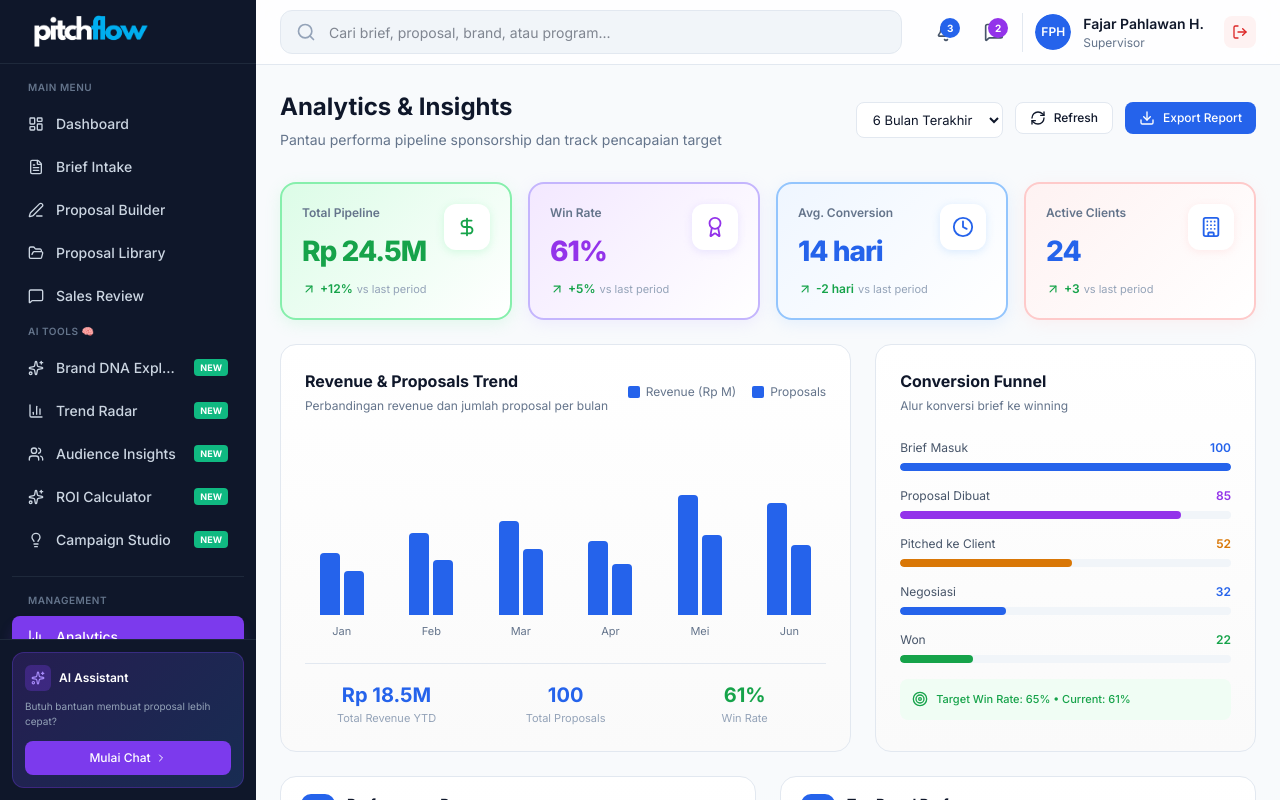
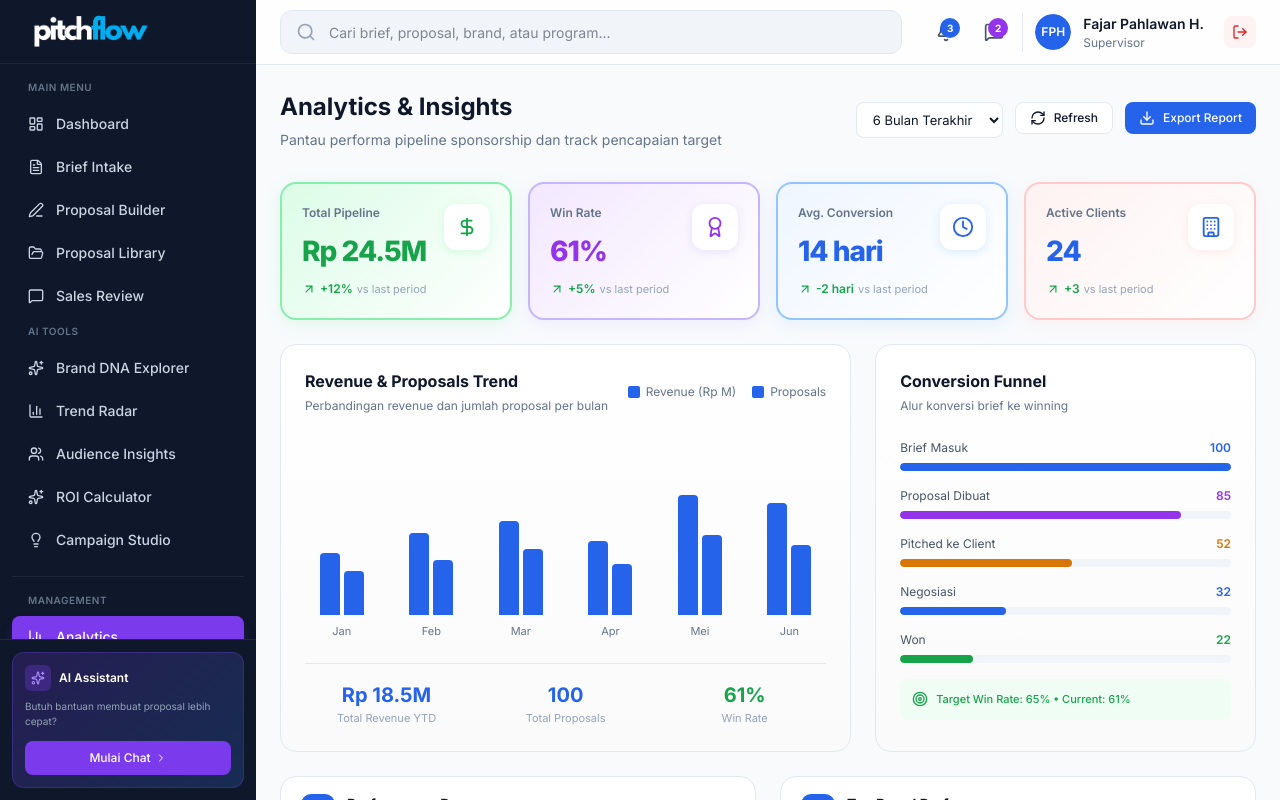
Before and after one commit to rectoversomedia/PitchFlow, a Next.js app: page /analytics in a window 1280 px wide. Shown: the top 800 px of the page. Built offline with nearby package versions, Linux system fonts and the light colour scheme.

Commit message:
fix: Remove NEW badges and emoji icons from sidebar
- Removed 'NEW' badges from all AI Tools menu items
- Removed emoji icons from section headers
- Fixed deprecated onKeyPress to onKeyDown
- Cleaned up sidebar styling

```diff
--- a/src/components/layout/Sidebar.tsx
+++ b/src/components/layout/Sidebar.tsx
@@ -30,11 +30,11 @@ const navItems = [
 ]
 
 const aiTools = [
-  { name: "Brand DNA Explorer", href: "/brand-dna-explorer", icon: Sparkles, badge: "NEW" },
-  { name: "Trend Radar", href: "/trend-radar", icon: BarChart3, badge: "NEW" },
-  { name: "Audience Insights", href: "/audience-insights", icon: Users, badge: "NEW" },
-  { name: "ROI Calculator", href: "/roi-calculator", icon: Sparkles, badge: "NEW" },
-  { name: "Campaign Studio", href: "/campaign-studio", icon: Lightbulb, badge: "NEW" },
+  { name: "Brand DNA Explorer", href: "/brand-dna-explorer", icon: Sparkles },
+  { name: "Trend Radar", href: "/trend-radar", icon: BarChart3 },
+  { name: "Audience Insights", href: "/audience-insights", icon: Users },
+  { name: "ROI Calculator", href: "/roi-calculator", icon: Sparkles },
+  { name: "Campaign Studio", href: "/campaign-studio", icon: Lightbulb },
 ]
 
 const toolsItems = [
@@ -163,7 +163,7 @@ export function Sidebar() {
               textTransform: 'uppercase',
               letterSpacing: '0.5px'
             }}>
-              AI Tools 🧠
+              AI Tools
             </p>
             {aiTools.map((item) => {
               const isActive = pathname === item.href
@@ -189,21 +189,9 @@ export function Sidebar() {
                   }}
                 >
                   <Icon size={16} style={{ flexShrink: 0 }} />
-                  <span style={{ flex: 1, overflow: 'hidden', textOverflow: 'ellipsis', whiteSpace: 'nowrap' }}>
+                  <span style={{ overflow: 'hidden', textOverflow: 'ellipsis', whiteSpace: 'nowrap' }}>
                     {item.name}
                   </span>
-                  {item.badge && (
-                    <span style={{
-                      fontSize: '9px',
-                      fontWeight: 700,
-                      padding: '2px 6px',
-                      borderRadius: '4px',
-                      backgroundColor: '#10b981',
-                      color: 'white',
-                    }}>
-                      {item.badge}
-                    </span>
-                  )}
                 </Link>
               )
             })}
@@ -429,7 +417,7 @@ export function Sidebar() {
                 placeholder="Ketik pesan..."
                 value={chatInput}
                 onChange={(e) => setChatInput(e.target.value)}
-                onKeyPress={(e) => e.key === 'Enter' && handleSendMessage()}
+                onKeyDown={(e) => e.key === 'Enter' && handleSendMessage()}
                 style={{
                   flex: 1,
                   height: '44px',
```
